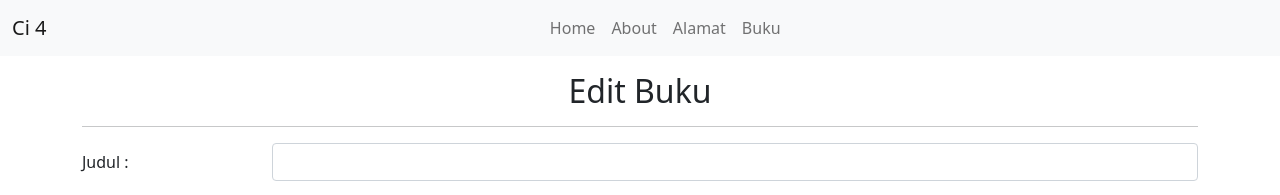
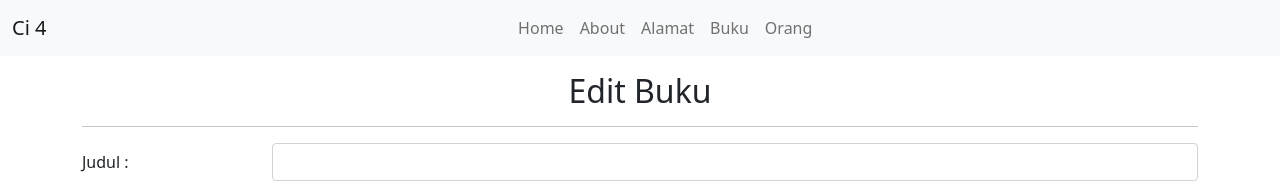
Before and after one commit to didikkoetoe/CI4-WPU, a CodeIgniter 4 app: template app/Views/buku/edit.php in a window 1280 px wide. Shown: the top 195 px of the page. Run offline with PHP 8.4 and a stand-in for CodeIgniter, Linux system fonts and the light colour scheme; the template is opened without the code that fills it, so the values that code supplies are empty; some libraries are stand-ins or nearby versions.

Commit message:
Menambahkan link ke Orang

```diff
--- a/app/Views/layout/navbar.php
+++ b/app/Views/layout/navbar.php
@@ -10,6 +10,7 @@
                 <a class="nav-link" href="/pages/about">About</a>
                 <a class="nav-link" href="/pages/alamat">Alamat</a>
                 <a class="nav-link" href="/buku">Buku</a>
+                <a class="nav-link" href="/orang">Orang</a>
             </div>
         </div>
     </div>
```
